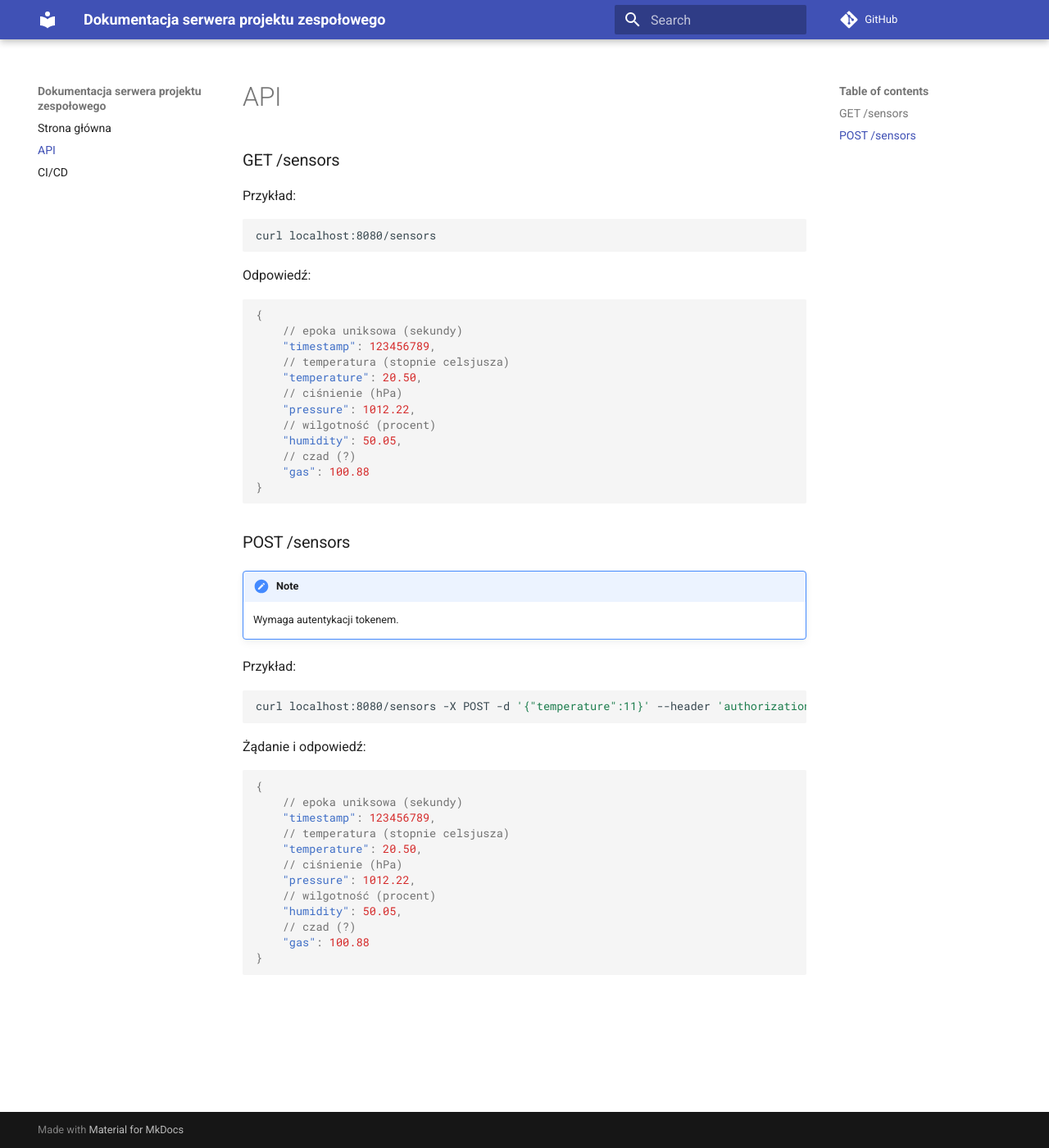
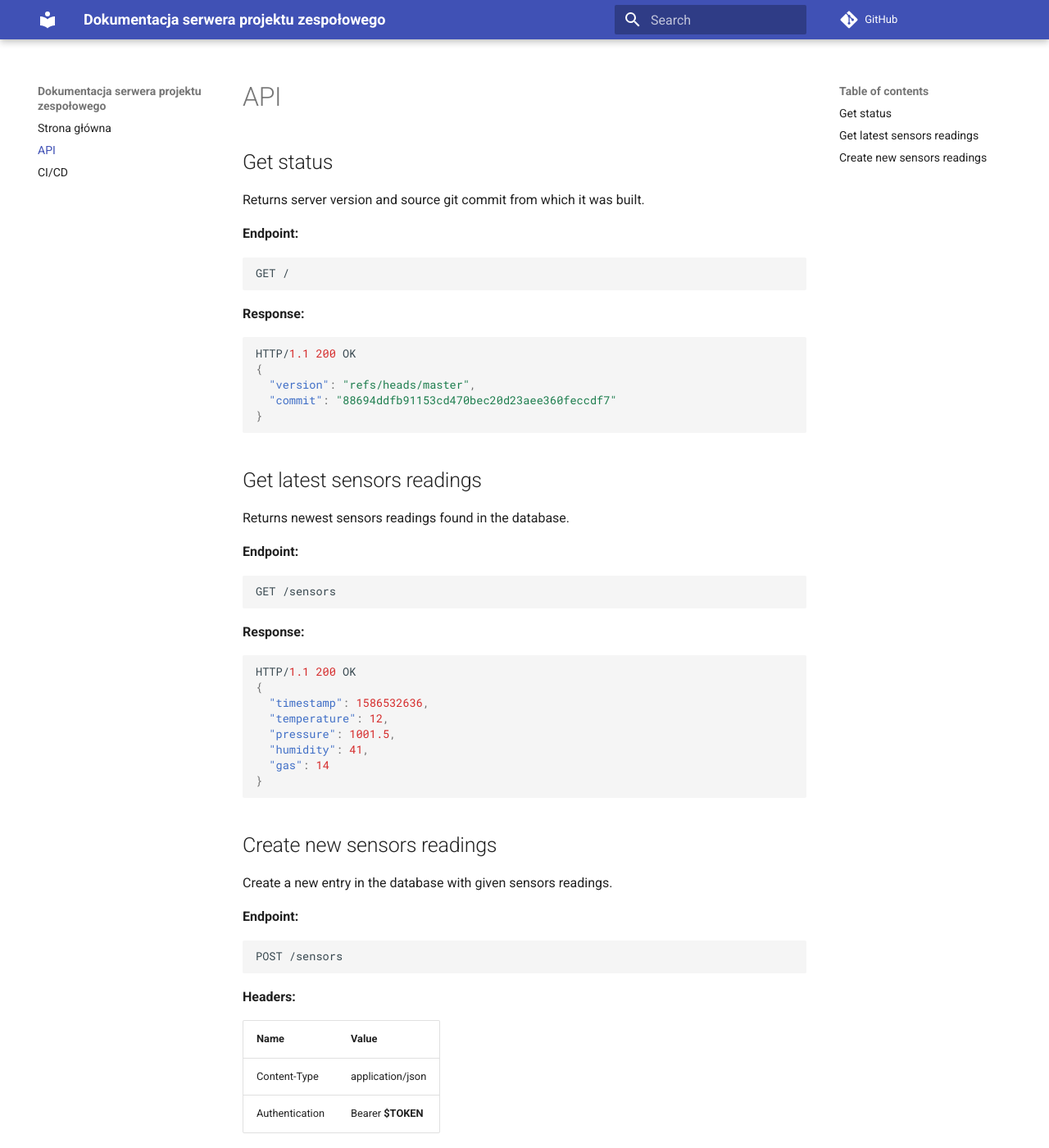
Before and after one commit to projekt-zespolony/server, an MkDocs documentation site: the page built from docs/api.md, in a window 1280 px wide and 1400 px high. Shown: the whole window at 82% size. Built offline with MkDocs 1.6.1 and Material for MkDocs 9.7.7, drawn with Linux system fonts in a browser that asks for light colours; comment, search, counter and statistics services are not loaded; some of the changed text lies outside the part shown.

Commit message:
docs: refactor API

````diff
--- a/docs/api.md
+++ b/docs/api.md
@@ -1,54 +1,86 @@
 # API
 
-### GET /sensors
+## Get status
 
-Przykład:
+Returns server version and source git commit from which it was built.
 
-```sh
-curl localhost:8080/sensors
+**Endpoint:**
+
+```http
+GET /
 ```
 
-Odpowiedź:
+**Response:**
 
 ```json
+HTTP/1.1 200 OK
 {
-    // epoka uniksowa (sekundy)
-    "timestamp": 123456789,
-    // temperatura (stopnie celsjusza)
-    "temperature": 20.50,
-    // ciśnienie (hPa)
-    "pressure": 1012.22,
-    // wilgotność (procent)
-    "humidity": 50.05,
-    // czad (?)
-    "gas": 100.88
+  "version": "refs/heads/master",
+  "commit": "88694ddfb91153cd470bec20d23aee360feccdf7"
 }
 ```
 
-### POST /sensors
+## Get latest sensors readings
 
-!!! note
-    Wymaga autentykacji tokenem.
+Returns newest sensors readings found in the database.
 
-Przykład:
+**Endpoint:**
 
-```sh
-curl localhost:8080/sensors -X POST -d '{"temperature":11}' --header 'authorization: Bearer TOKEN' --header 'content-type: application/json'
+```http
+GET /sensors
 ```
 
-Żądanie i odpowiedź:
+**Response:**
 
 ```json
+HTTP/1.1 200 OK
 {
-    // epoka uniksowa (sekundy)
-    "timestamp": 123456789,
-    // temperatura (stopnie celsjusza)
-    "temperature": 20.50,
-    // ciśnienie (hPa)
-    "pressure": 1012.22,
-    // wilgotność (procent)
-    "humidity": 50.05,
-    // czad (?)
-    "gas": 100.88
+  "timestamp": 1586532636,
+  "temperature": 12,
+  "pressure": 1001.5,
+  "humidity": 41,
+  "gas": 14
 }
+
 ```
+
+## Create new sensors readings
+
+Create a new entry in the database with given sensors readings.
+
+**Endpoint:**
+
+```http
+POST /sensors
+```
+
+**Headers:**
+
+| Name           | Value             |
+|----------------|-------------------|
+| Content-Type   | application/json  |
+| Authentication | Bearer **$TOKEN** |
+
+**Data:**
+
+| Parameter   | Description    | Unit       | Default |
+|-------------|----------------|------------|:-------:|
+| timestamp   | Unix timestamp | seconds    |*current*|
+| temperature | Temperature    | celsius    |    0    |
+| humidity    | Humidity       | percentage |    0    |
+| pressure    | Pressure       | hPa        |    0    |
+| gas         | Gas            | kOhm       |    0    |
+
+**Response:**
+
+```json
+HTTP/1.1 201 Created
+{
+  "timestamp": 1586532636,
+  "temperature": 12,
+  "pressure": 1001.5,
+  "humidity": 41,
+  "gas": 14
+}
+
+```
````
